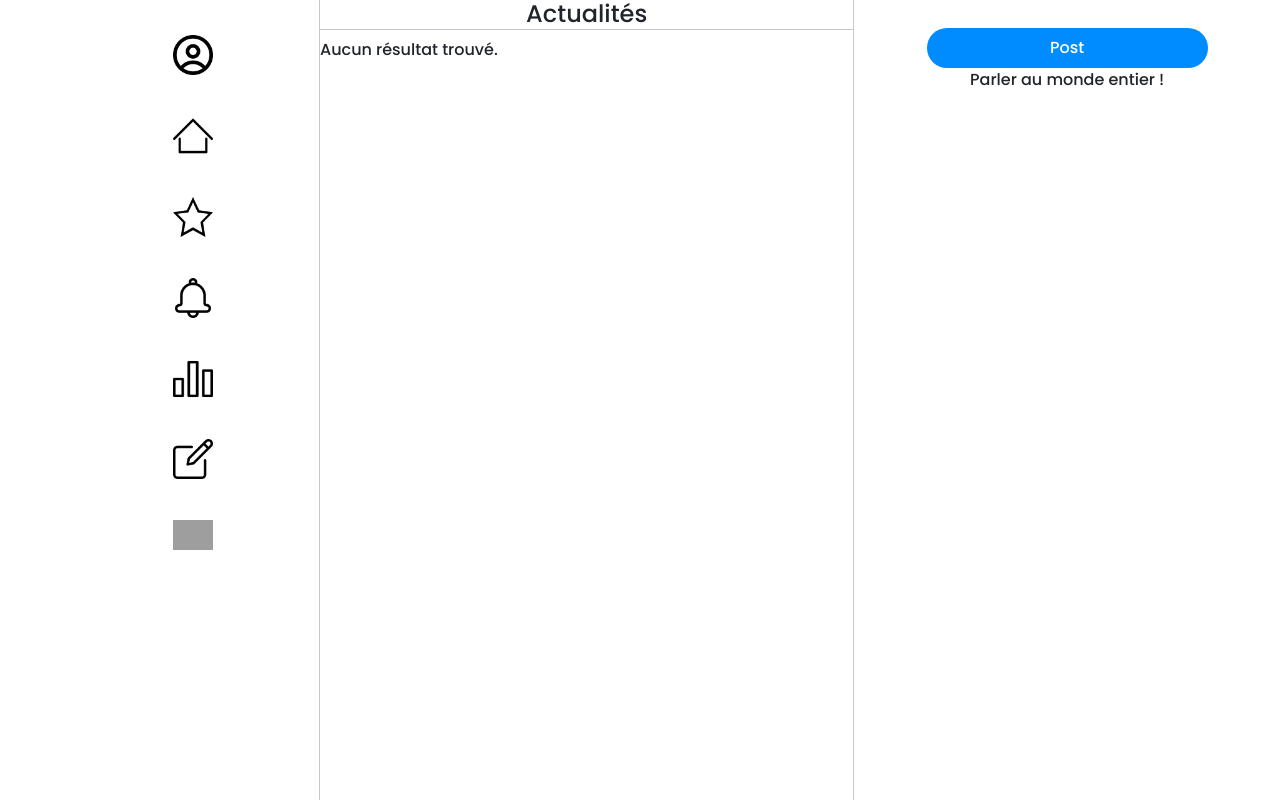
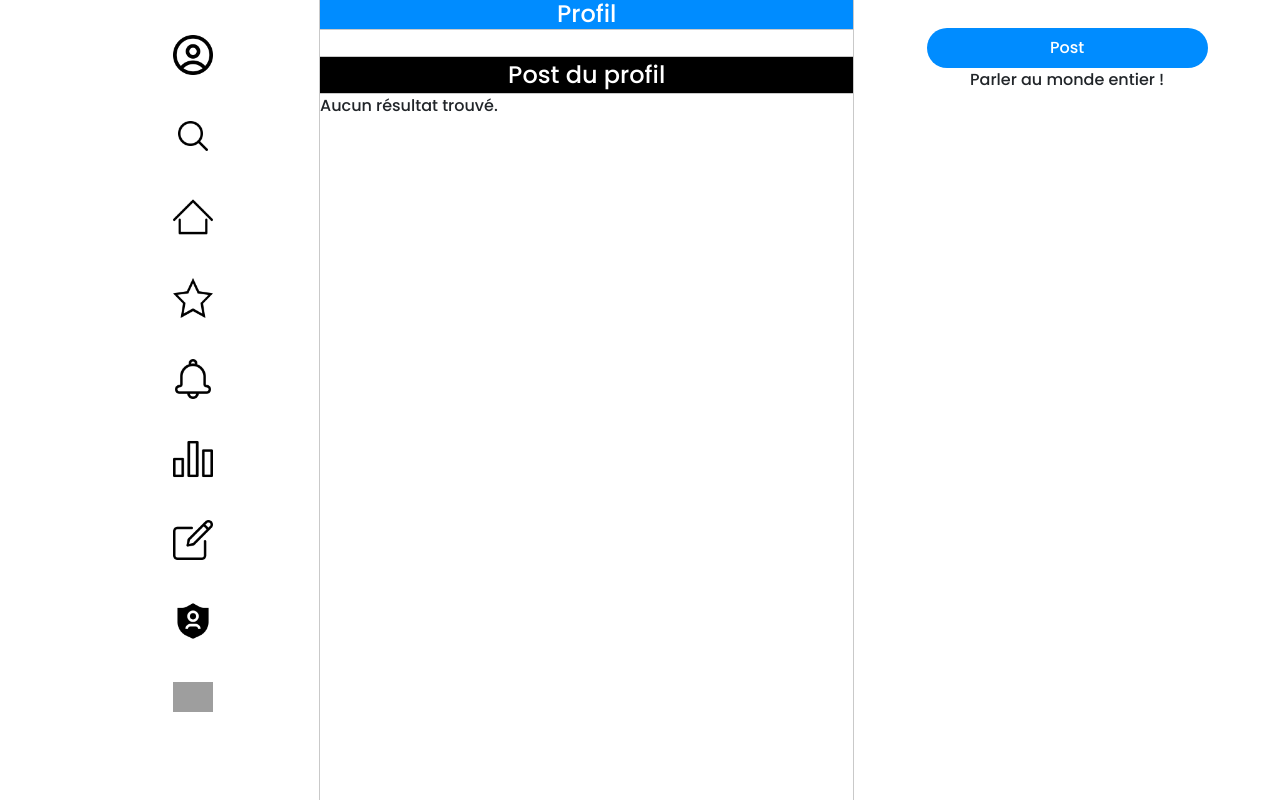
Before and after one commit to CharlesOo0/Rettiwt, a PHP site: the page made by home.php in a window 1280 px wide. Run offline with PHP 8.4, Linux system fonts and the light colour scheme; the visitor is signed in with stand-in values (Sample User, id 1); data that the repository does not hold is empty; grey boxes are pictures that could not be loaded.

Commit message:
Pofinage

```diff
--- a/css/home.css
+++ b/css/home.css
@@ -34,8 +34,11 @@ h4 {
     top: 0;
 
     /* Couleur et bordure */
-    background: white;
+    background: rgb(0, 140, 255);
     border-bottom: solid 1px rgb(201, 201, 201);
+
+    /* Police */
+    color:white;
 }
 
 a:hover {
@@ -138,14 +141,14 @@ body {
 }
 
 /* Style du bouton pour afficher les notifications */
-#show-notification-button{
+#show-notification-button, #show-search-button{
     /* Enleve les styles par défaut */
     background: none;
     border: none;
 }
 
 /* Style du bouton pour afficher les notifications au survol */
-#show-notification-button:hover {
+#show-notification-button:hover, #show-search-button:hover {
     /* Couleur de fond */
     background-color: rgb(180, 180, 180);
     color: rgb(0, 140, 255);
@@ -378,6 +381,25 @@ body {
     transition: background 0.3s ease-in-out; /* Add this line */
 }
 
+.style-display-profil {
+    /* Positionnement */
+    margin-top: 5%;
+
+    /* Bordure */
+    border-top: solid 1px rgb(201, 201, 201);
+    border-bottom: solid 1px rgb(201, 201, 201);
+
+    /* Centrage */
+    text-align: center;
+
+    /* Police */
+    font-size: 1.5em;
+    color:white;
+
+    /* Couleur de fond */
+    background: black;
+}
+
 /* Ajoute un effet responsive pour les icones de gauches */
 @media screen and (max-width: 1380px){
     .pl-span {
--- a/home.php
+++ b/home.php
@@ -63,12 +63,15 @@
 
         <div class="row no-gutters">
 
-            <div id="left-band" class="col-md-3 d-none d-md-block">
+            <div id="left-band" class="col-md-3 d-none d-md-block"> <!-- Bandeau de gauche avec les liens -->
 
                     <div id="profil-link" class="container-fluid">
-                        <a href="profil.php" class="left-band-img profil-link-i">
+                        <a href="home.php?profil_detail=<?php echo urlencode($_SESSION['username']); ?>" class="left-band-img profil-link-i">
                             <img src="img/profil.png" alt="Profil"><span class="pl-span"> Profil</span>
                         </a> <br>
+
+                        <button id="show-search-button" class="left-band-img profil-link-i"><img src="img/search.png" alt="Rechercher"><span class="pl-span"> Recherche</span></button><br>
+
                         <a href="home.php" class="left-band-img profil-link-i">
                             <img src="img/home.png" alt="Actualités"><span class="pl-span"> Actualités</span>
                         </a> <br>
@@ -80,11 +83,15 @@
 
                         <a href="home.php"  class="left-band-img profil-link-i">
                             <img src="img/stat.png" alt="Statistique"><span class="pl-span"> Statistique</span>
-                        </a>
+                        </a><br>
 
                         <a href="edit.php"  class="left-band-img profil-link-i">
                             <img src="img/edit.png" alt="Modifier"><span class="pl-span"> Modifier</span>
-                        </a>
+                        </a><br>
+
+                        <a href="home.php"  class="left-band-img profil-link-i">
+                            <img src="img/admin.png" alt="Admin"><span class="pl-span"> Admin</span>
+                        </a><br>
 
                         <a href="logout.php"  class="left-band-img profil-link-i">
                             <img src="img/disconnect.png" alt="Deconnexion"><span class="pl-span"> Déconnexion</span>
@@ -175,6 +182,12 @@
                 }else if (isset($_GET['forYou'])) { // Si on veut afficher les posts pour l'utilisateur
                     echo "<h4>Pour vous</h4>";
                     displayPost($connexion, $_SESSION['username'], 1);
+                }else if(isset($_GET['profil_detail'])) {
+                    echo "<h4>Profil</h4>";
+                    $username = $_GET['profil_detail'];  // On récupère le username de l'autre utilisateur
+                    displayProfil($connexion, $username); // On affiche le profil de l'autre utilisateur
+                    echo "<div class='style-display-profil'>Post du profil</div>";
+                    displayPost($connexion, $username, NULL); // On affiche les posts de l'autre utilisateur
                 }else { // Sinon on affiche les posts normaux
                     echo "<h4>Actualités</h4>";
                     displayPost($connexion, NULL, NULL);
--- a/utils.php
+++ b/utils.php
@@ -89,7 +89,7 @@ function displayProfil($connexion, $username) {
 
                 echo "<div id='avatar' class='col'>";
                     // Affiche l'avatar de l'utilisateur
-                    echo "<a href='profil.php?profil_detail=" . urlencode($username) . "'>"; // Crée un lien vers le profil de l'auteur
+                    echo "<a href='home.php?profil_detail=" . urlencode($username) . "'>"; // Crée un lien vers le profil de l'auteur
                     if ($rowProfil['avatar'] != NULL) { // Si l'utilisateur a un avatar
                         echo "<img src='img/" . $rowProfil['avatar'] . "' alt='avatar' width='64' height='64' style='border-radius: 50%;border: solid 1px black;' id='avatar'> <br>";
                     } else { // Si l'utilisateur n'a pas d'avatar
@@ -99,7 +99,16 @@ function displayProfil($connexion, $username) {
                 echo "</div>";
 
                 echo "<div id='pseudo-follow' class='col'>"; // Affiche le nom d'utilisateur et le nombre de followers et following
-                    echo "<div id='pseudo'><a href='profil.php?profil_detail=" . urlencode($username) . "'>@" . $rowProfil["username"] . "</a></div>";
+                if ($username != $_SESSION['username']) {
+                    echo "<div class='follow-sub-href'>"; // Affiche le bouton pour follow ou unfollow l'utilisateur
+                    if (isFollowing($connexion, $_SESSION['username'], $username)){ // Si l'utilisateur connecté follow déjà l'autre utilisateur
+                        echo "<a href='home.php?follow=" . urlencode($username) . "&profil_detail=". urlencode($username) ."'>Désabonner</a>"; // On affiche un lien pour donner l'option de pouvoir unfollow l'autre utilisateur
+                    }else {// Sinon (si l'utilisateur connecté ne follow pas l'autre utilisateur)
+                        echo "<a href='home.php?follow=" . urlencode($username) . "&profil_detail=". urlencode($username) ."'>S'abonner</a>"; // On affiche un lien pour donner l'option de pouvoir follow l'autre utilisateur
+                    }
+                    echo "</div>";
+                }
+                    echo "<div id='pseudo'><a href='home.php?profil_detail=" . urlencode($username) . "'>@" . $rowProfil["username"] . "</a></div>";
                     echo "<div id='sub'><a href='?displayFollower=true&username=". urlencode($username) ."' >" . $rowFollower["COUNT(follower_id)"] . " Followers</a> </div>";
                     echo "<div id='follow'><a href='?displayFollowing=true&username=". urlencode($username) ."' >". $rowFollowing["COUNT(following_id)"] ." Suivies</a> </div>";
                 echo "</div>";
@@ -180,7 +189,7 @@ function displayPost($connexion, $username, $sub) {
 
                         //  Affiche l'avatar et le nom d'utilisateur de l'auteur
                         echo "<div class='col' id='post-avatar-username'>";
-                            echo "<a href='profil.php?profil_detail=" . urlencode($profil['username']) . "'>"; // Crée un lien vers le profil de l'auteur
+                            echo "<a href='home.php?profil_detail=" . urlencode($profil['username']) . "'>"; // Crée un lien vers le profil de l'auteur
                             if ($profil['avatar'] != NULL) {
                                 echo "<img src='img/" . $profil['avatar'] . "' alt='avatar' width='50' height='auto' style='border-radius: 50%;border: solid 1px black;'>"; // Affiche l'avatar de l'auteur
                             } else {
@@ -322,7 +331,7 @@ function displayFollow($connexion, $username, $mode) {
 
                 echo "<div class='follow-info col'>";
                     // Affiche l'avatar et le nom d'utilisateur de l'utilisateur qui suit
-                    echo "<a href='profil.php?profil_detail=" . urlencode($profil['username']) . "'>"; // Crée un lien vers le profil de l'utilisateur qui suit
+                    echo "<a href='home.php?profil_detail=" . urlencode($profil['username']) . "'>"; // Crée un lien vers le profil de l'utilisateur qui suit
                     if ($profil['avatar'] != NULL) { // Si l'utilisateur qui suit a un avatar
                         echo "<img src='img/" . $profil['avatar'] . "' alt='avatar' width='50' height='auto' style='border-radius: 50%;border: solid 1px black;'>"; // Affiche l'avatar de l'utilisateur qui suit
                     } else { // Si l'utilisateur qui suit n'a pas d'avatar
```
Also changed, not shown: img/admin.png (added), img/search.png (added).
